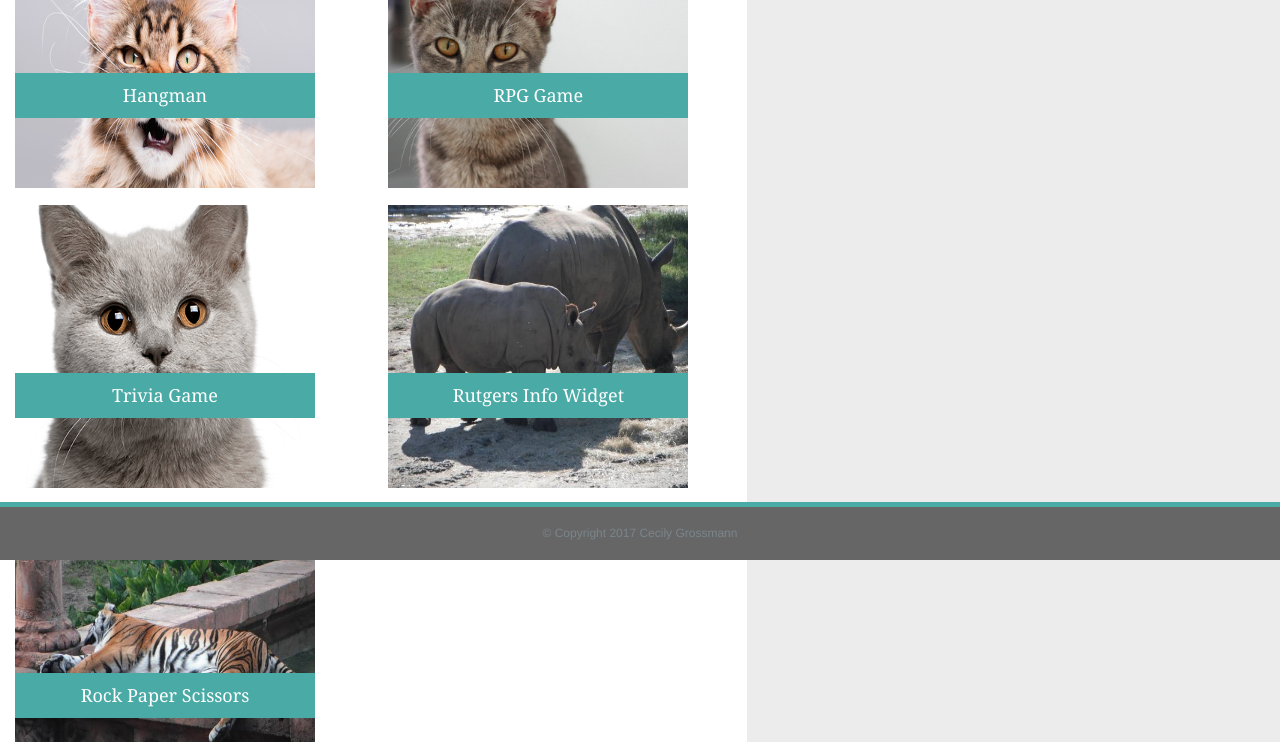
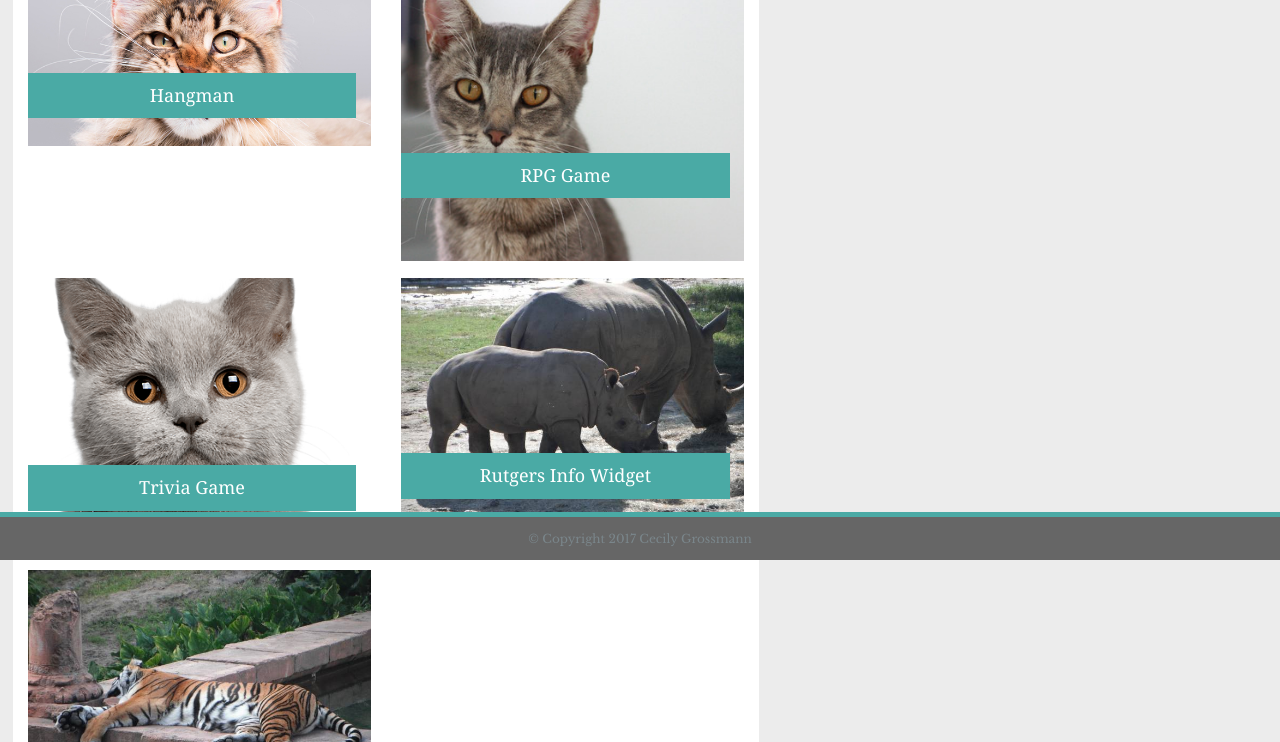
Before and after one commit to grssmnn2/Bootstrap-Portfolio, a plain HTML site: page portfolio.html in a window 1280 px wide. Shown: the part 240-982 px from the top of the page. Drawn offline with nearby package versions, Linux system fonts and the light colour scheme.

Commit message:
fixed background color gaps and small size photos

```diff
--- a/style.css
+++ b/style.css
@@ -1,4 +1,9 @@
 
+
+body{
+	background-color: rgb(236, 236, 236);
+
+}
 
 .navbar-brand{
 	font-family: 'Libre Baskerville';
@@ -17,6 +22,8 @@ li{
 .container{
 	background-color: rgb(236, 236, 236);
 	width: 100%;
+	margin-left: 1%;
+	margin-top: 1%;
 }
 
 .cecilystyling, .col-md-8, .col-md-7{
@@ -62,11 +69,15 @@ input[type="text"] {
 
 	font-family: 'Arial', 'Helvetica Neue', Helvetica, sans-serif;
 	color: rgb(174, 169, 161);
-	width: 600px;
+	width: 250%;
 }
 
 span{
 	 display: table-cell;
+}
+
+textarea{
+	width: 100%;
 }
 
 #submitbutton{
@@ -123,15 +134,23 @@ span{
 	color: #fff;
 	font-size: 18px;
 	font-family: 'Georgia', Times, Times New Roman, serif;
-	top: 185px;
+	top: 70%;
 	padding: 10px;
-	width: 300px;
+	width: 88%;
 }
 
 #cat1, #cat2, #cat3, #cat4, #cat5{
-	width: 300px;
-	height: 300px;
+	width: 100%;
+	height: 100%;
 	padding-top: 5%;
+}
+
+#cat1, #cat3{
+
+}
+
+#cat2, #cat4{
+
 }
 
 /*footer section*/
@@ -139,7 +158,7 @@ span{
 #footersection{
 	background-color: #666;
 	width: 100%;
-	padding: 10px;
+	padding: 5px;
 	border-top: 5px solid #4aaaa5;
 	position: fixed;
     bottom: 0;
@@ -151,5 +170,6 @@ span{
 	color: rgb(122, 134, 139);
 	text-align: center;
 	z-index: 100;
+	font-family: 'Libre Baskerville';
 
 }
```
Also changed, not shown: index.html (+3 -0 lines).
